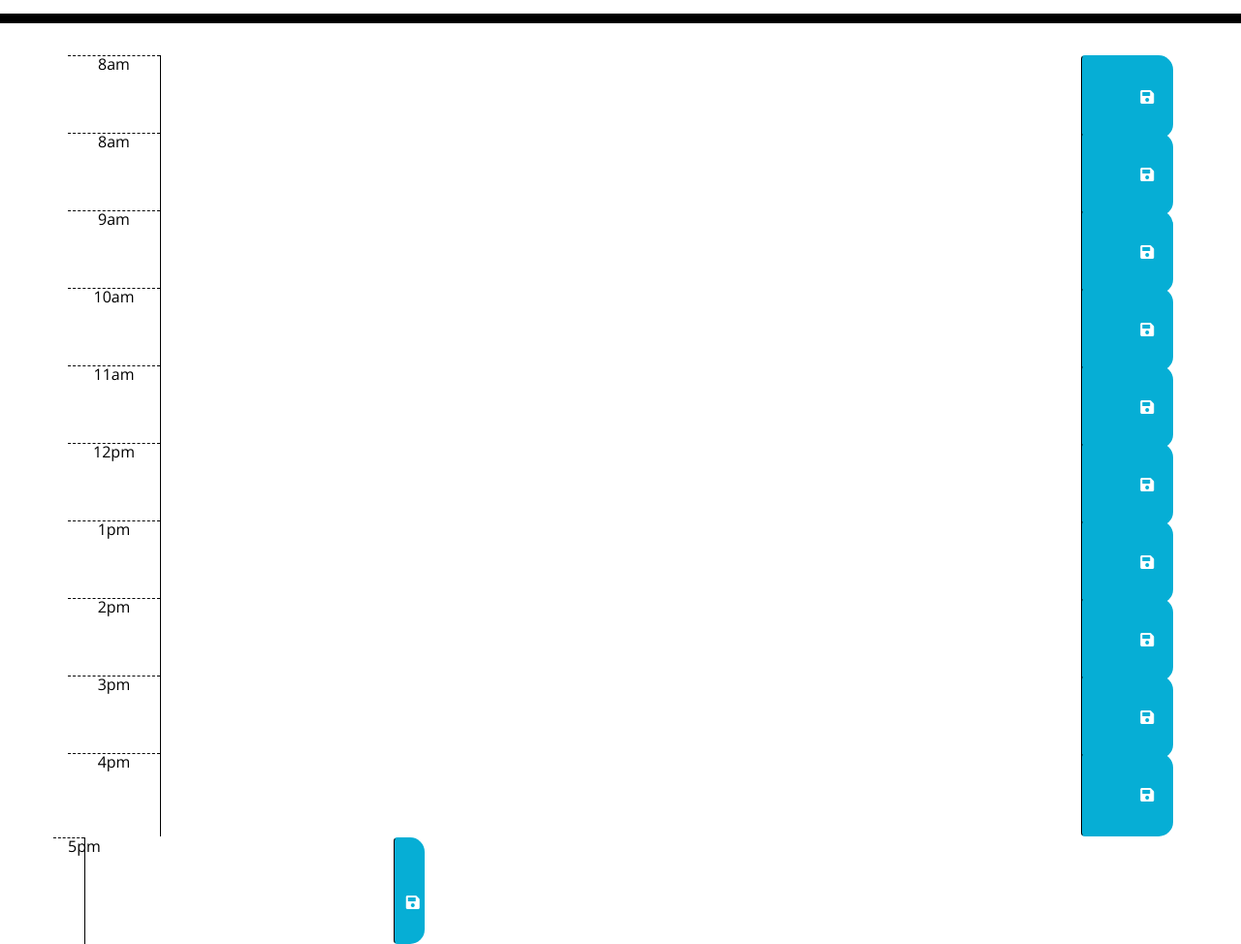
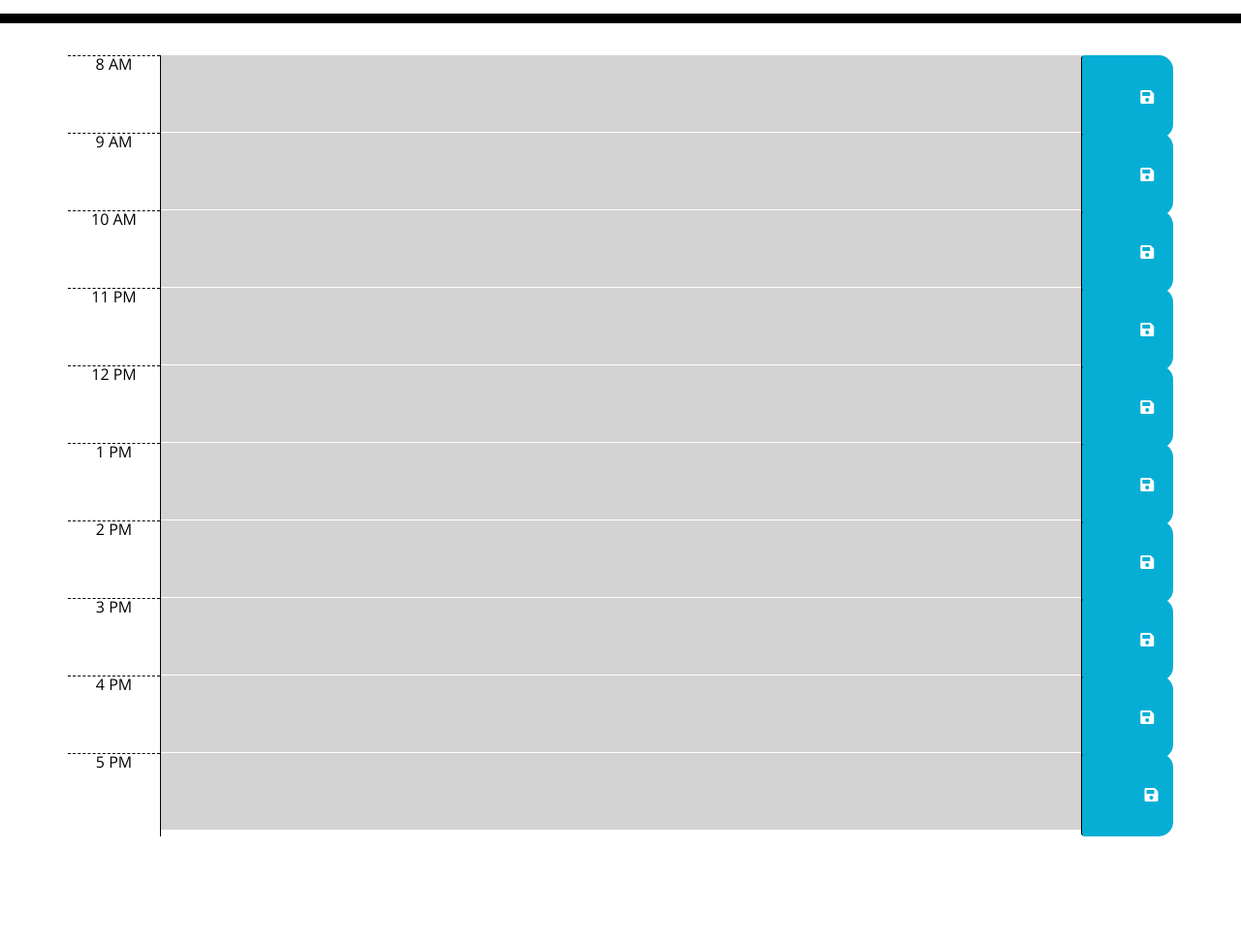
Before and after one commit to funnygeeky/work-day-scheduler, a plain HTML site: page index.html in a window 1280 px wide. Shown: the part 280-1254 px from the top of the page at 97% size. After the commit the page ends 1143 px from the top, so only its background shows below. Drawn offline with nearby package versions, Linux system fonts and the light colour scheme.

Commit message:
working MVP

```diff
--- a/assets/css/style.css
+++ b/assets/css/style.css
@@ -81,7 +81,7 @@ textarea{
     padding-right: 17%;
   }
 
-  saveBtn {
+  .saveBtn {
     border: 0;
     border-radius: 0.25rem;
     height: 50px;
--- a/assets/js/script.js
+++ b/assets/js/script.js
@@ -23,7 +23,7 @@ function timeTracker() {
 
     //loop over time blocks
     $(".time-block").each(function () {
-        var blockTime = parseInt($this).attr("id").split("hour"[1]);
+        var blockTime = parseInt($(this).attr("id").split("hour")[1]);
 
         //Check time and add class for color indication
         //Past
@@ -47,3 +47,17 @@ function timeTracker() {
         }
     )
 }
+
+//Get time from local storage
+$("#hour8 .description").val(localStorage.getItem("hour8"));
+$("#hour9 .description").val(localStorage.getItem("hour9"));
+$("#hour10 .description").val(localStorage.getItem("hour10"));
+$("#hour11 .description").val(localStorage.getItem("hour11"));
+$("#hour12 .description").val(localStorage.getItem("hour12"));
+$("#hour13 .description").val(localStorage.getItem("hour13"));
+$("#hour14 .description").val(localStorage.getItem("hour14"));
+$("#hour15 .description").val(localStorage.getItem("hour15"));
+$("#hour16 .description").val(localStorage.getItem("hour16"));
+$("#hour17 .description").val(localStorage.getItem("hour17"));
+
+timeTracker();
--- a/index.html
+++ b/index.html
@@ -31,76 +31,70 @@
     <div class="container">
       <!-- Timeblocks go here -->
       <div id="hour8" class="row time-block">
-        <div class="col-md-1 hour">8am</div>
-        <textarea class="col-md-10 description"></textarea>
-        <button class="btn saveBtn col-md-1">
-          <i class="fas fa-save"></i>
-        </button>
-      </div>
-      <div id="hour8" class="row time-block">
-        <div class="col-md-1 hour">8am</div>
+        <div class="col-md-1 hour">8 AM</div>
         <textarea class="col-md-10 description"></textarea>
         <button class="btn saveBtn col-md-1">
           <i class="fas fa-save"></i>
         </button>
       </div>
       <div id="hour9" class="row time-block">
-        <div class="col-md-1 hour">9am</div>
+        <div class="col-md-1 hour">9 AM</div>
         <textarea class="col-md-10 description"></textarea>
         <button class="btn saveBtn col-md-1">
           <i class="fas fa-save"></i>
         </button>
       </div>
       <div id="hour10" class="row time-block">
-        <div class="col-md-1 hour">10am</div>
+        <div class="col-md-1 hour">10 AM</div>
         <textarea class="col-md-10 description"></textarea>
         <button class="btn saveBtn col-md-1">
           <i class="fas fa-save"></i>
         </button>
       </div>
       <div id="hour11" class="row time-block">
-        <div class="col-md-1 hour">11am</div>
+        <div class="col-md-1 hour">11 PM</div>
         <textarea class="col-md-10 description"></textarea>
         <button class="btn saveBtn col-md-1">
           <i class="fas fa-save"></i>
         </button>
       </div>
       <div id="hour12" class="row time-block">
-        <div class="col-md-1 hour">12pm</div>
+        <div class="col-md-1 hour">12 PM</div>
         <textarea class="col-md-10 description"></textarea>
         <button class="btn saveBtn col-md-1">
           <i class="fas fa-save"></i>
         </button>
       </div>
       <div id="hour13" class="row time-block">
-        <div class="col-md-1 hour">1pm</div>
+        <div class="col-md-1 hour">1 PM</div>
         <textarea class="col-md-10 description"></textarea>
         <button class="btn saveBtn col-md-1">
           <i class="fas fa-save"></i>
         </button>
       </div>
       <div id="hour14" class="row time-block">
-        <div class="col-md-1 hour">2pm</div>
+        <div class="col-md-1 hour">2 PM</div>
         <textarea class="col-md-10 description"></textarea>
         <button class="btn saveBtn col-md-1">
           <i class="fas fa-save"></i>
         </button>
       </div>
       <div id="hour15" class="row time-block">
-        <div class="col-md-1 hour">3pm</div>
+        <div class="col-md-1 hour">3 PM</div>
         <textarea class="col-md-10 description"></textarea>
         <button class="btn saveBtn col-md-1">
           <i class="fas fa-save"></i>
         </button>
       </div>
       <div id="hour16" class="row time-block">
-        <div class="col-md-1 hour">4pm</div>
+        <div class="col-md-1 hour">4 PM</div>
         <textarea class="col-md-10 description"></textarea>
         <button class="btn saveBtn col-md-1">
           <i class="fas fa-save"></i>
         </button>
+      </div>
         <div id="hour17" class="row time-block">
-          <div class="col-md-1 hour">5pm</div>
+          <div class="col-md-1 hour">5 PM</div>
           <textarea class="col-md-10 description"></textarea>
           <button class="btn saveBtn col-md-1">
             <i class="fas fa-save"></i>
@@ -112,6 +106,6 @@
 
     <script src="https://code.jquery.com/jquery-3.4.1.min.js"></script>
     <script src="https://cdnjs.cloudflare.com/ajax/libs/moment.js/2.24.0/moment.min.js"></script>
-    <script src="assets/js/script.js"></script>
+    <script src="./assets/js/script.js"></script>
   </body>
 </html>
```
Also changed, not shown: assets/images/workdaysched.png (added), 1 other file.
